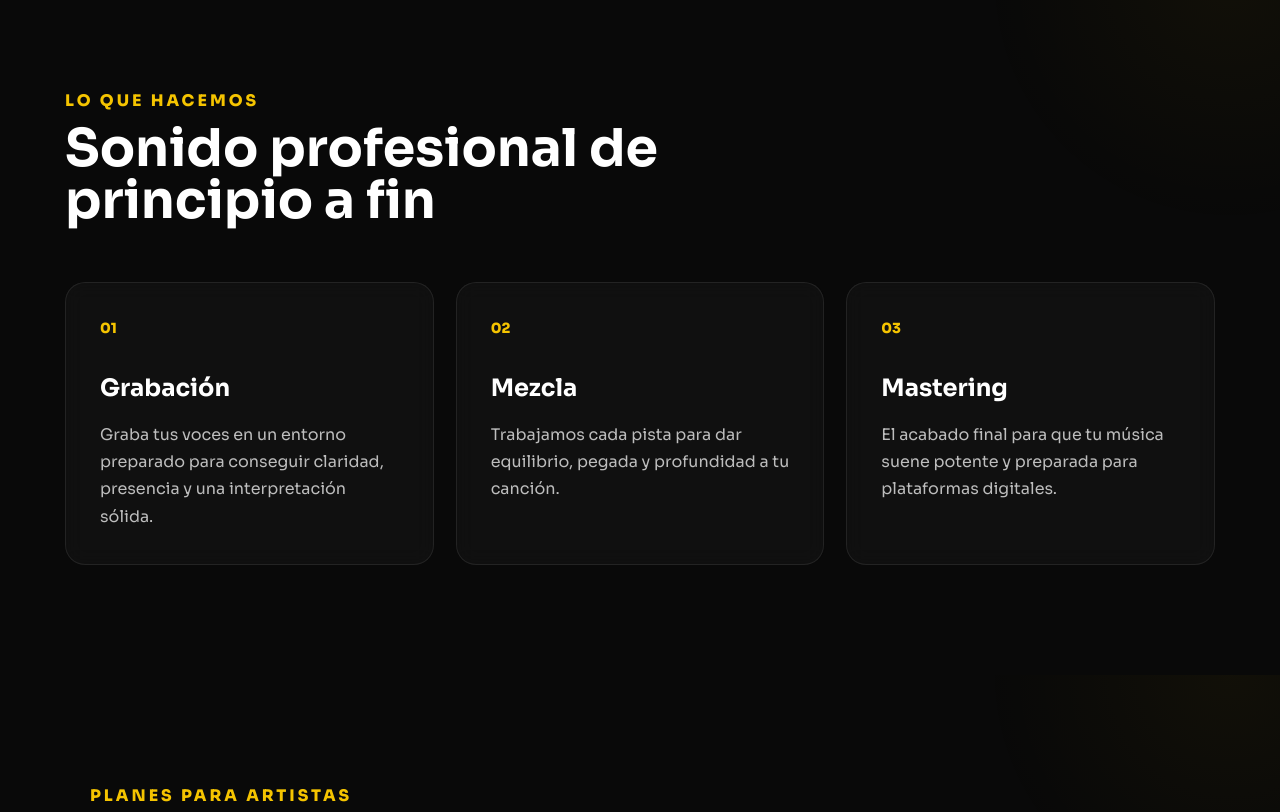
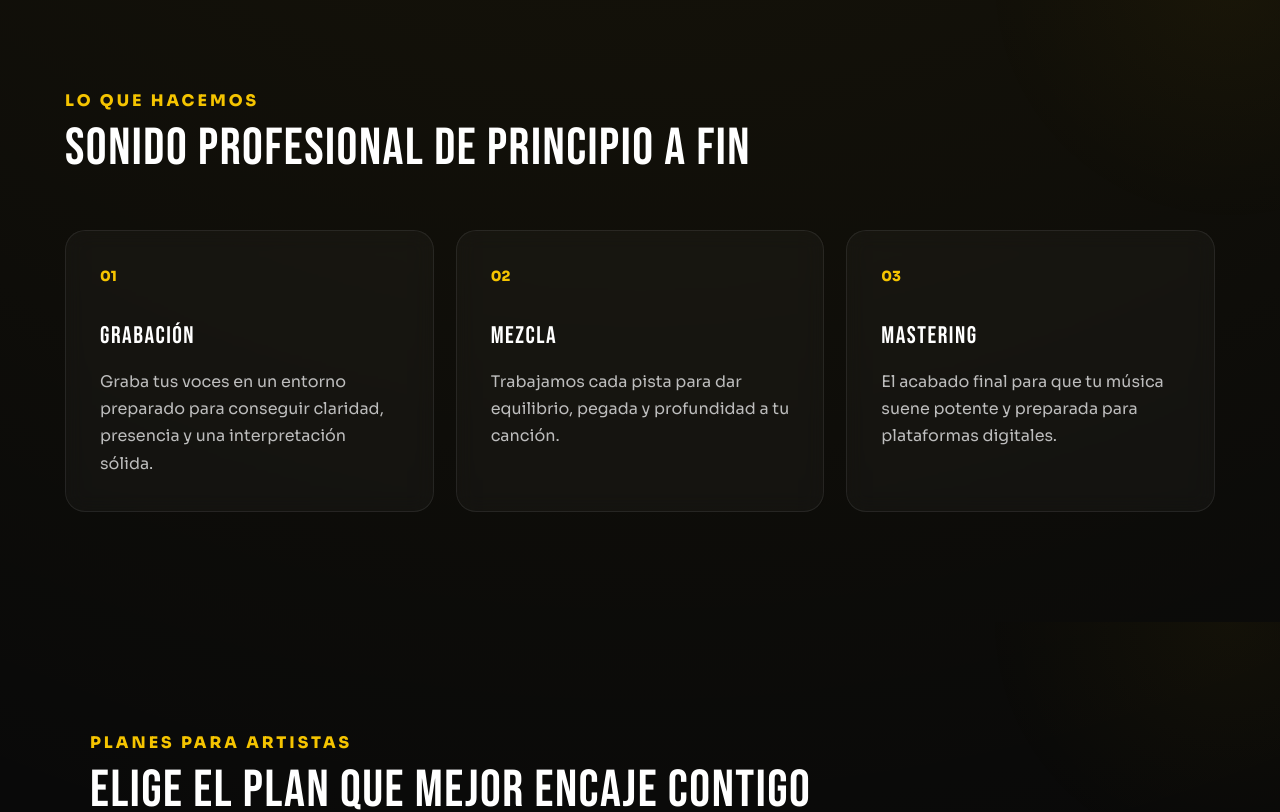
Before and after one commit to kaledortega-cpu/larollingstudio, a React (Vite) app: page / in a window 1280 px wide. Shown: the part 820-1632 px from the top of the page. Built offline with nearby package versions, Linux system fonts and the light colour scheme.

Commit message:
Actualizada la tipografia de los titulos

```diff
--- a/src/index.css
+++ b/src/index.css
@@ -1,4 +1,4 @@
-@import url("https://fonts.googleapis.com/css2?family=Sora:wght@400;500;600;700;800&display=swap");
+@import url("https://fonts.googleapis.com/css2?family=Bebas+Neue&family=Sora:wght@400;500;600;700;800&display=swap");
 
 * {
   margin: 0;
@@ -11,14 +11,31 @@ html {
 }
 
 body {
+  margin: 0;
   font-family: "Sora", sans-serif;
   color: white;
   overflow-x: hidden;
 
   background:
-    radial-gradient(circle at top, rgba(245,196,0,.08), transparent 30%),
-    radial-gradient(circle at bottom right, rgba(245,196,0,.05), transparent 35%),
+    radial-gradient(circle at top, rgba(245, 196, 0, 0.08), transparent 30%),
+    radial-gradient(
+      circle at bottom right,
+      rgba(245, 196, 0, 0.05),
+      transparent 35%
+    ),
     #090909;
+}
+
+h1,
+h2,
+h3 {
+  font-family: "Bebas Neue", sans-serif;
+  letter-spacing: 1.5px;
+  font-weight: 400;
+}
+
+h1 {
+  letter-spacing: 3px;
 }
 
 button,
@@ -34,36 +51,32 @@ section {
 section::before {
   content: "";
   position: absolute;
+  top: -250px;
+  right: -200px;
   width: 500px;
   height: 500px;
-  background: radial-gradient(circle, rgba(245,196,0,.04), transparent 70%);
-  top: -250px;
-  right: -200px;
+  background: radial-gradient(
+    circle,
+    rgba(245, 196, 0, 0.04),
+    transparent 70%
+  );
   pointer-events: none;
 }
 
 section:nth-child(even)::before {
+  right: auto;
   left: -200px;
-  right: auto;
-}
-
-body {
-  margin: 0;
-  background: #090909;
 }
 
 body::before {
   content: "";
   position: fixed;
   inset: 0;
-
+  z-index: -1;
   background-image: url("/images/background-pattern.png");
   background-repeat: repeat;
   background-size: 1555px;
   background-position: center;
-
-  opacity: 0.08;   /* ← AQUÍ */
-
+  opacity: 0.08;
   pointer-events: none;
-  z-index: -1;
 }
```
